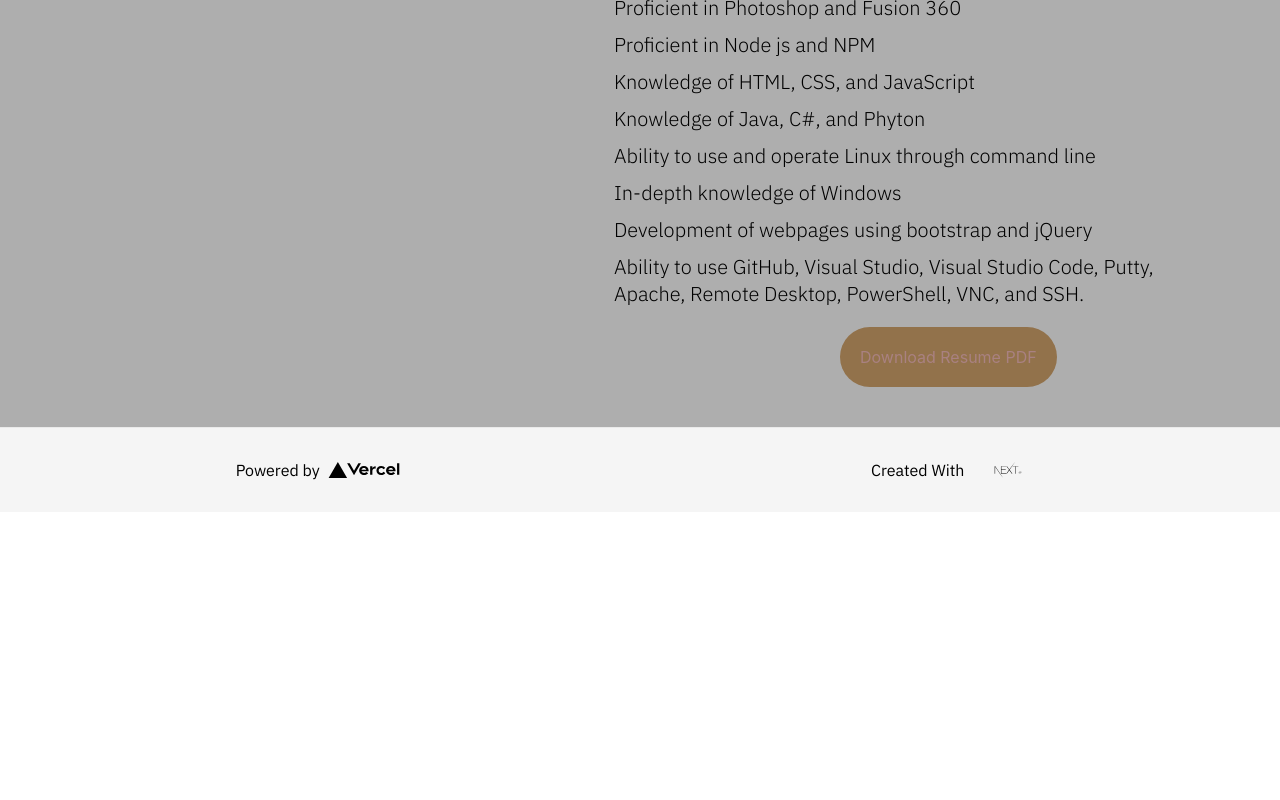
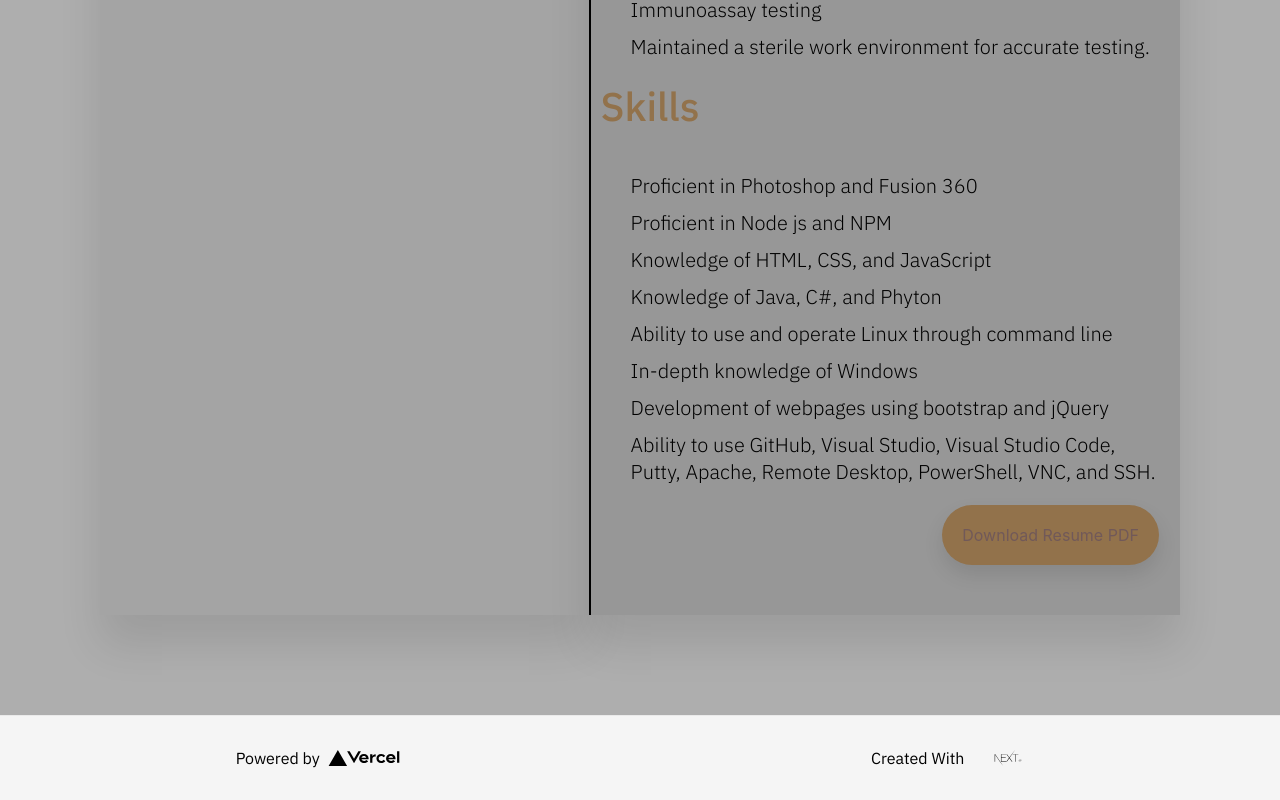
Before and after one commit to dominusmars/my-website, a Next.js app: page /resume in a window 1280 px wide. Shown: the part 2090-2890 px from the top of the page. Before the commit the page ends 2602 px from the top, so only its background shows below. Built offline with nearby package versions, Linux system fonts and the light colour scheme.

Commit message:
Changed Css on resume

```diff
--- a/styles/resume.module.scss
+++ b/styles/resume.module.scss
@@ -6,25 +6,37 @@
 }
 .text_container{
     display: flex;
+    justify-content: center;
+    padding: 100px;
+    padding-top: 200px;
+
     .title{
-        margin: 100px;
+        margin-right:0px ;
         margin-top: 0;
+        padding: 10px;
+        padding-right: 10%;
         font-family: 'IBM Plex Sans';
-        font-size: 70px;
+        font-size: 100px;
         font-weight: 900;
-        width: 30%;
         color: rgb(146, 114, 75);
-
+        background-color: rgb(164, 164, 164);
+    box-shadow: 0 30px 40px rgba(0,0,0,.1);
 
     }
     .content{
-        width: 50%;
+        width: 60%;
+        background-color: rgb(151, 151, 151);
+        padding: 10px;
+        border-left: 2px solid black;
+        box-shadow: 0 30px 40px rgba(0,0,0,.1);
+
         .download_button{
             margin-bottom: 40px;
             .button{
+                box-shadow: 0 10px 20px rgba(0,0,0,.1);
                 cursor: pointer;
-                color: rgb(169, 129, 129);
-                margin-left: 40%;
+                color: rgb(113, 89, 89);
+                margin-left: 60%;
                 padding: 20px;
                 border-radius: 30px;
                 width: fit-content;
```
